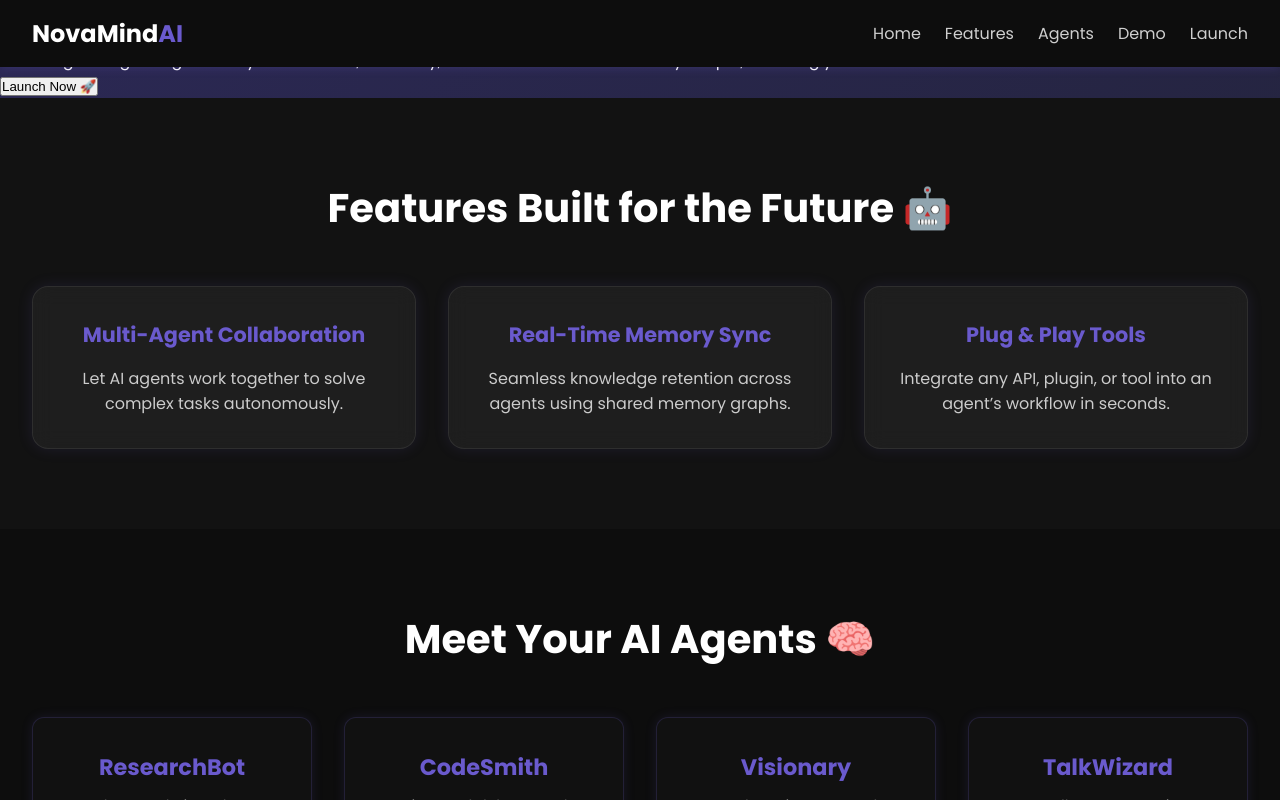
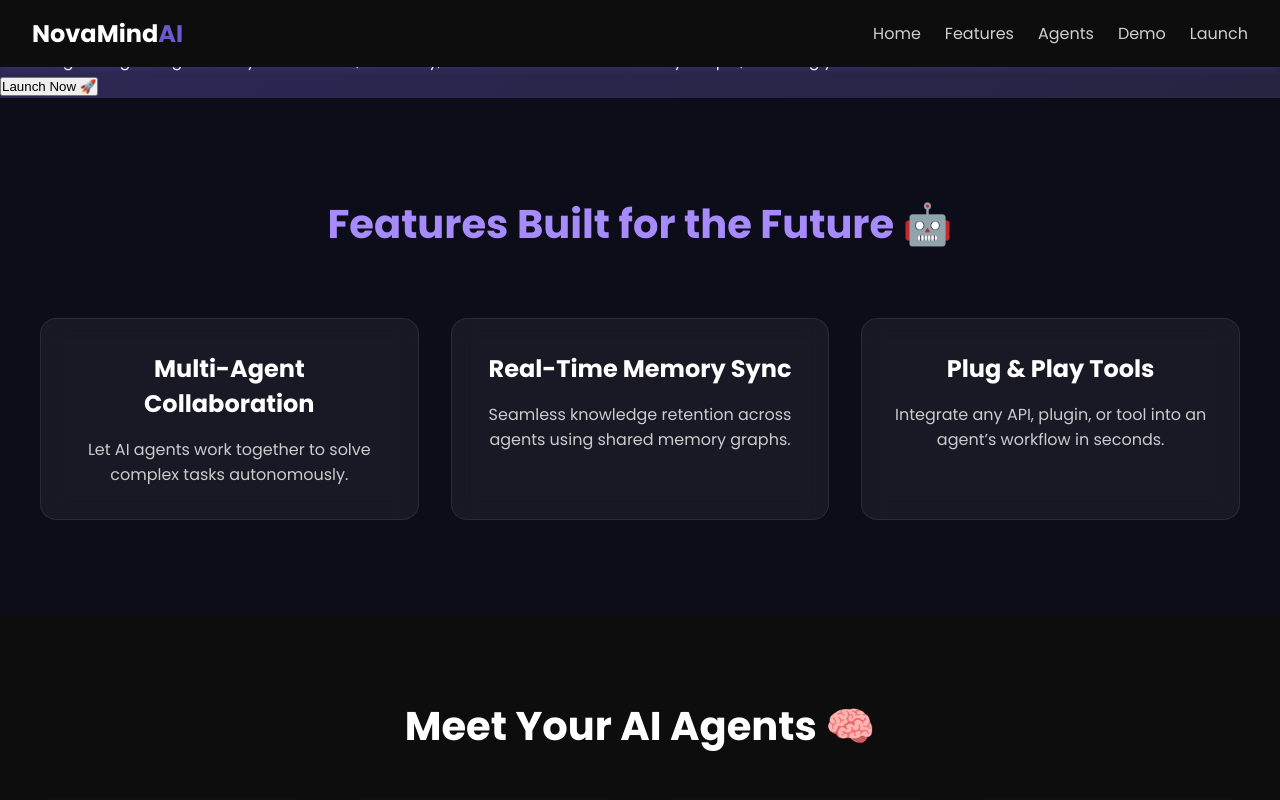
Before and after one commit to MDHxHameed/nova-web, a React (Vite) app: page / in a window 1280 px wide. Shown: the top 800 px of the page. Built offline with nearby package versions, Linux system fonts and the light colour scheme.

Commit message:
Added styles for Features section

```diff
--- a/src/pages/Features.css
+++ b/src/pages/Features.css
@@ -1,43 +1,47 @@
 .features {
-    padding: 5rem 2rem;
-    background: #121212;
+  padding: 6rem 2rem;
+  background: #0d0d1a;
+  color: #ffffff;
   text-align: center;
 }
 
 .features h2 {
   font-size: 2.5rem;
-    color: #ffffff;
-    margin-bottom: 3rem;
+  font-weight: 700;
+  margin-bottom: 4rem;
+  color: #a78bfa;
 }
 
 .feature-grid {
   display: grid;
   grid-template-columns: repeat(auto-fit, minmax(280px, 1fr));
   gap: 2rem;
+  max-width: 1200px;
+  margin: 0 auto;
 }
 
 .feature-card {
   background: rgba(255, 255, 255, 0.05);
   border: 1px solid rgba(255, 255, 255, 0.08);
+  backdrop-filter: blur(12px);
   padding: 2rem;
-    border-radius: 16px;
-    backdrop-filter: blur(10px);
-    color: white;
-    box-shadow: 0 0 15px #6a5acd22;
-    transition: transform 0.3s ease;
+  border-radius: 1rem;
+  transition: transform 0.3s ease, box-shadow 0.3s ease;
+  box-shadow: 0 0 0 transparent;
 }
 
 .feature-card:hover {
-    transform: translateY(-8px);
-    box-shadow: 0 0 20px #6a5acd66;
+  transform: translateY(-8px) scale(1.02);
+  box-shadow: 0 12px 24px rgba(0, 0, 0, 0.4);
 }
 
 .feature-card h3 {
-    font-size: 1.3rem;
-    color: #6a5acd;
+  font-size: 1.5rem;
   margin-bottom: 1rem;
+  color: #ffffff;
 }
 
 .feature-card p {
   color: #cccccc;
+  font-size: 1rem;
 }
```
Lines whose indentation alone changed are shown as unchanged.
